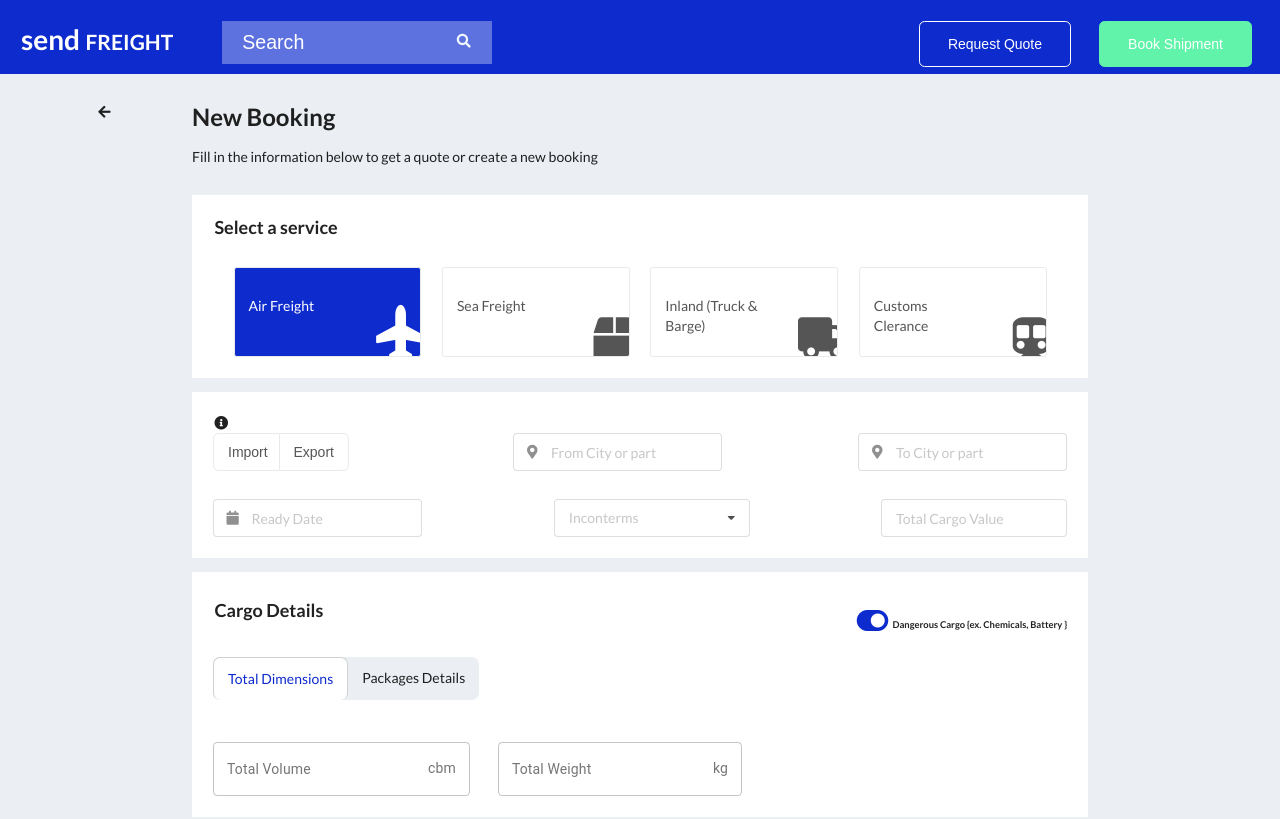
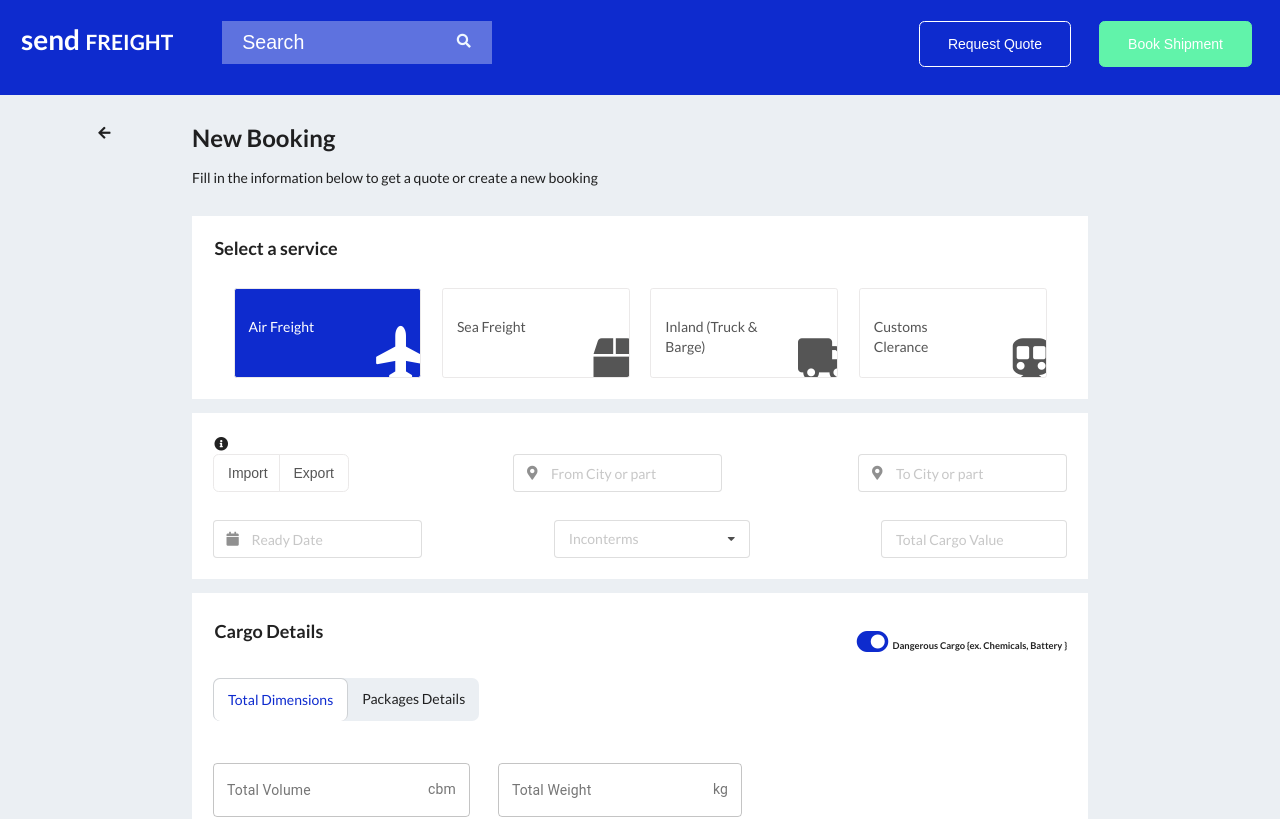
Before and after one commit to ZacchNaa/sendfreight, a React (Create React App) app: page / in a window 1280 px wide. Shown: the top 819 px of the page. Built offline with nearby package versions, Linux system fonts and the light colour scheme.

Commit message:
Add padding-bottom to header

```diff
--- a/public/index.html
+++ b/public/index.html
@@ -11,8 +11,6 @@
     />
     <link rel="apple-touch-icon" href="%PUBLIC_URL%/logo192.png" />
 
-    <!-- fontawesome -->
-    <!-- <link rel="stylesheet" href="https://use.fontawesome.com/releases/v5.6.3/css/all.css" integrity="sha384-UHRtZLI+pbxtHCWp1t77Bi1L4ZtiqrqD80Kn4Z8NTSRyMA2Fd33n5dQ8lWUE00s/" crossorigin="anonymous"> -->
 
     <!--
       manifest.json provides metadata used when your web app is installed on a
--- a/src/components/Header/Header.css
+++ b/src/components/Header/Header.css
@@ -21,7 +21,6 @@
 @media only screen and (max-width: 1200px){
 	/*Tablets [601px -> 1200px]*/
 	.btnGroup{
-		/* margin-left: 20%; */
 		margin-bottom: 1rem;
 	}
 
@@ -31,6 +30,7 @@
 	width: 100%;
 	padding-left: 1.5rem;
 	padding-top: 1.5rem;
+	padding-bottom: 1.5rem;
 	display: flex;
 	justify-content: space-between;
 	flex-wrap: wrap;
```
